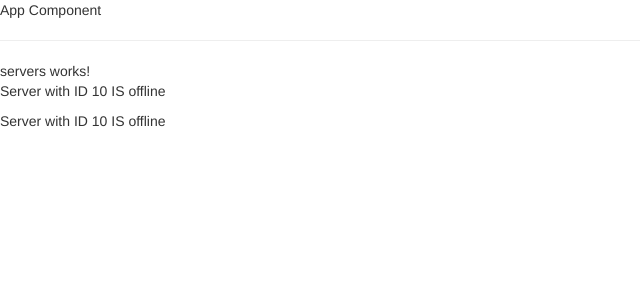
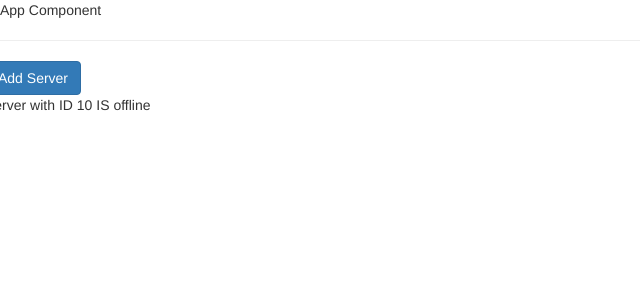
Before and after one commit to GermanBertea-Santex/CursoAngular2, an Angular app: page / in a window 1280 px wide. Shown: the top 300 px of the page, without its empty margins (0-640 px from the left). Built offline with nearby package versions, Linux system fonts and the light colour scheme.

Commit message:
seccion2 clase 24

```diff
--- a/src/app/servers/servers.component.html
+++ b/src/app/servers/servers.component.html
@@ -1,6 +1,6 @@
-<p>
-  servers works!
-
-  <app-server></app-server>
-  <app-server></app-server>
-</p>
+<div class="row">
+  <button class="btn btn-primary" [disabled]='!allowNewService'>Add Server</button>
+  </div>
+ <div class="row" >
+   <app-server></app-server>
+ </div>
--- a/src/app/servers/servers.component.ts
+++ b/src/app/servers/servers.component.ts
@@ -8,8 +8,13 @@ import { Component, OnInit } from '@angular/core';
 export class ServersComponent implements OnInit {
 
   constructor() { }
+  allowNewService = false;
 
   ngOnInit() {
+    setTimeout(() => {
+      this.allowNewService =true;
+    }, 2000);
   }
 
+
 }
```
